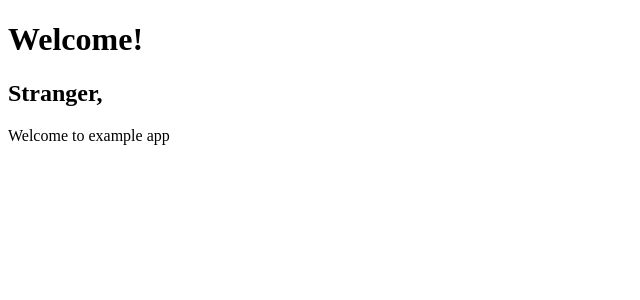
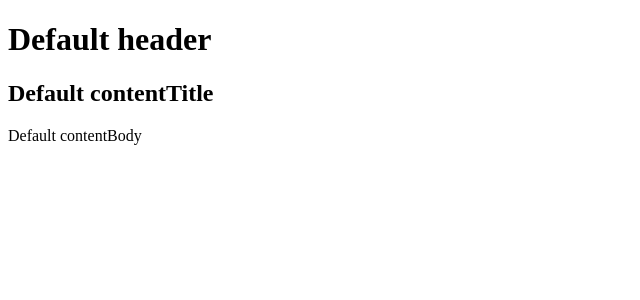
Before and after one commit to hun-a/react-study, a React app: page / in a window 1280 px wide. Shown: the top 300 px of the page, without its empty margins (0-640 px from the left). Built offline with nearby package versions, Linux system fonts and the light colour scheme.

Commit message:
[props] change defaultPorps

```diff
--- a/src/components/App.js
+++ b/src/components/App.js
@@ -16,3 +16,9 @@ export default class App extends React.Component {
     );
   }
 }
+
+App.defaultProps = {
+  headerTitle: 'Default header',
+  contentTitle: 'Default contentTitle',
+  contentBody: 'Default contentBody'
+}
--- a/src/index.js
+++ b/src/index.js
@@ -3,8 +3,4 @@ import ReactDOM from 'react-dom';
 import App from './components/App';
 
 const rootElement = document.getElementById('root');
-ReactDOM.render(<App
-    headerTitle = 'Welcome!'
-    contentTitle = 'Stranger, '
-    contentBody = 'Welcome to example app'
-  />, rootElement);
+ReactDOM.render(<App />, rootElement);
```
